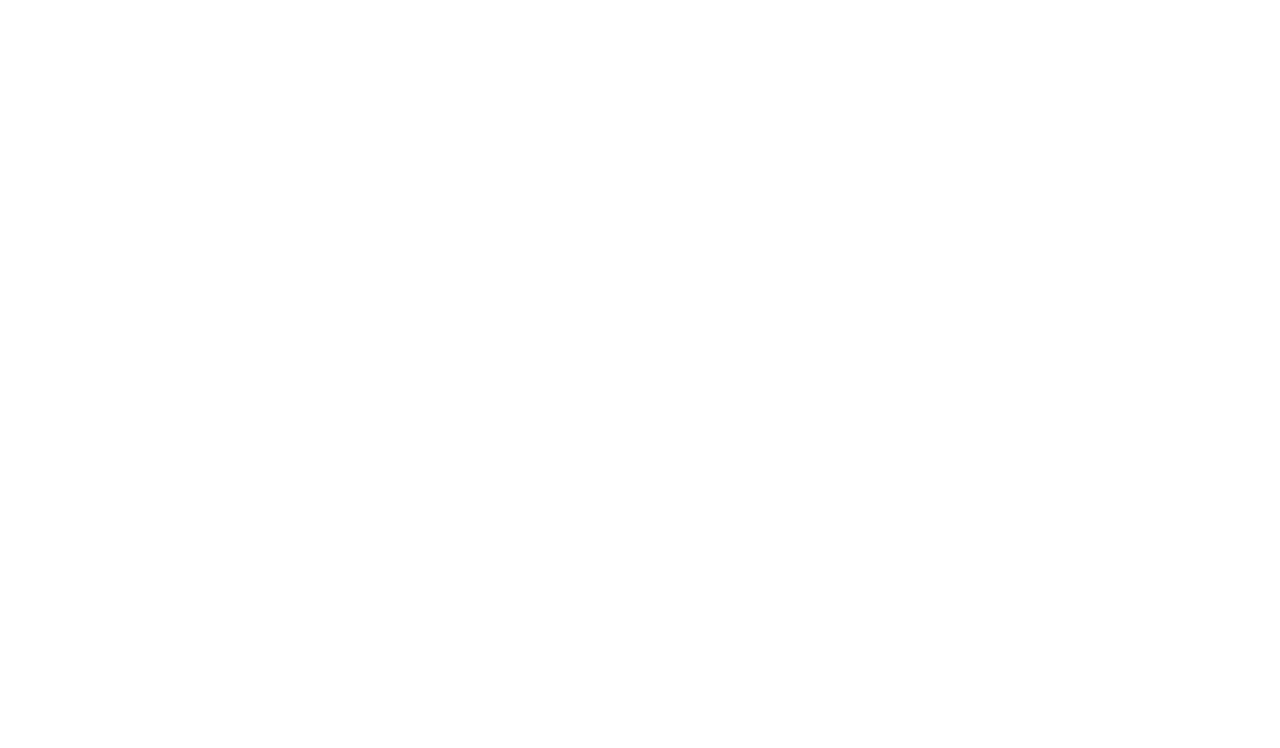
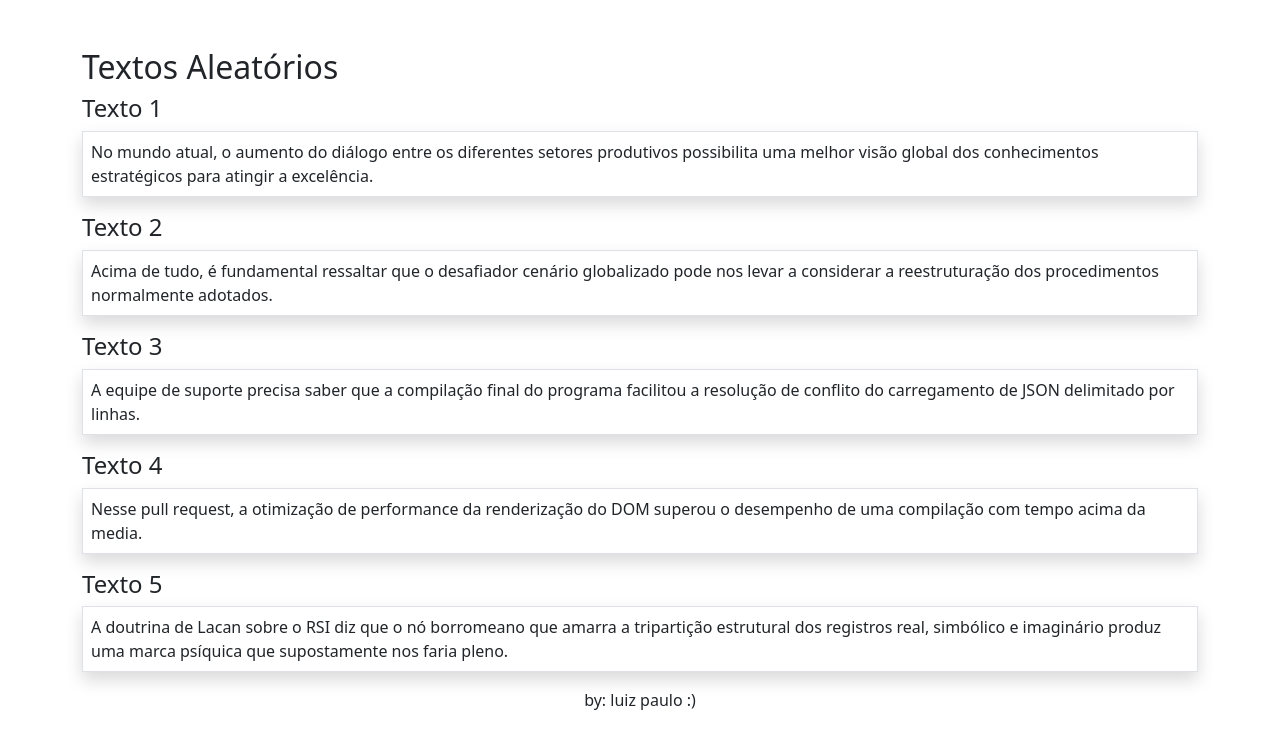
Before and after one commit to luizpaulo2005/luizpaulo.github.io, a plain HTML site: page index.html in a window 1280 px wide. Drawn offline with nearby package versions, Linux system fonts and the light colour scheme.

Commit message:
Arquivo Modificado

```diff
--- a/index.html
+++ b/index.html
@@ -1,12 +1,52 @@
 <!DOCTYPE html>
 <html>
+
 <head>
 	<meta charset="utf-8">
 	<meta name="viewport" content="width=device-width">
-    <title>repl.it</title>
-    <link href="style.css" rel="stylesheet" type="text/css" />
+	<title>Atividade 06</title>
+	<link href="https://cdn.jsdelivr.net/npm/bootstrap@5.0.1/dist/css/bootstrap.min.css" rel="stylesheet" type="text/css" />
 </head>
+
 <body>
-    <script src="script.js"></script>
+	<div class="container">
+		<header class="mt-5 mb-2">
+			<h2>Textos Aleatórios</h2>
+		</header>
+		<main>
+			<div>
+				<h4>Texto 1</h4>
+				<p class="border shadow p-2">No mundo atual, o aumento do diálogo entre os diferentes setores produtivos possibilita
+					uma melhor visão global dos conhecimentos estratégicos para atingir a excelência.</p>
+			</div>
+			<div>
+				<h4>Texto 2</h4>
+				<p class="border shadow p-2">Acima de tudo, é fundamental ressaltar que o desafiador cenário globalizado pode nos levar
+					a considerar a reestruturação dos procedimentos normalmente adotados.</p>
+			</div>
+			<div>
+				<h4>Texto 3</h4>
+				<p class="border shadow p-2">A equipe de suporte precisa saber que a compilação final do programa facilitou a resolução
+					de conflito do carregamento de JSON delimitado por linhas.</p>
+			</div>
+			<div>
+				<h4>Texto 4</h4>
+				<p class="border shadow p-2">Nesse pull request, a otimização de performance da renderização do DOM superou o desempenho
+					de uma compilação com tempo acima da media.</p>
+			</div>
+			<div>
+				<h4>Texto 5</h4>
+				<p class="border shadow p-2">A doutrina de Lacan sobre o RSI diz que o nó borromeano que amarra a tripartição estrutural
+					dos registros real, simbólico e imaginário produz uma marca psíquica que supostamente nos faria pleno.</p>
+			</div>
+		</main>
+  <footer class="text-center">
+    <span>by: luiz paulo :)</span>
+  </footer>
+	</div>
+	<script src="https://cdn.jsdelivr.net/npm/bootstrap@5.0.1/dist/js/bootstrap.bundle.min.js">
+
+	</script>
 </body>
+
 </html>
```
Lines whose indentation alone changed are shown as unchanged.
